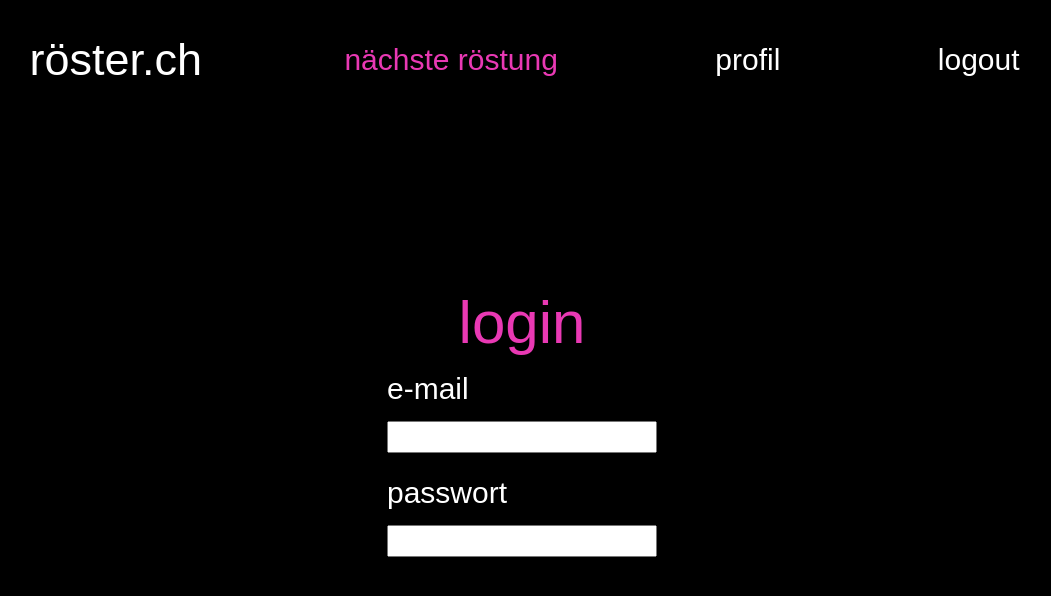
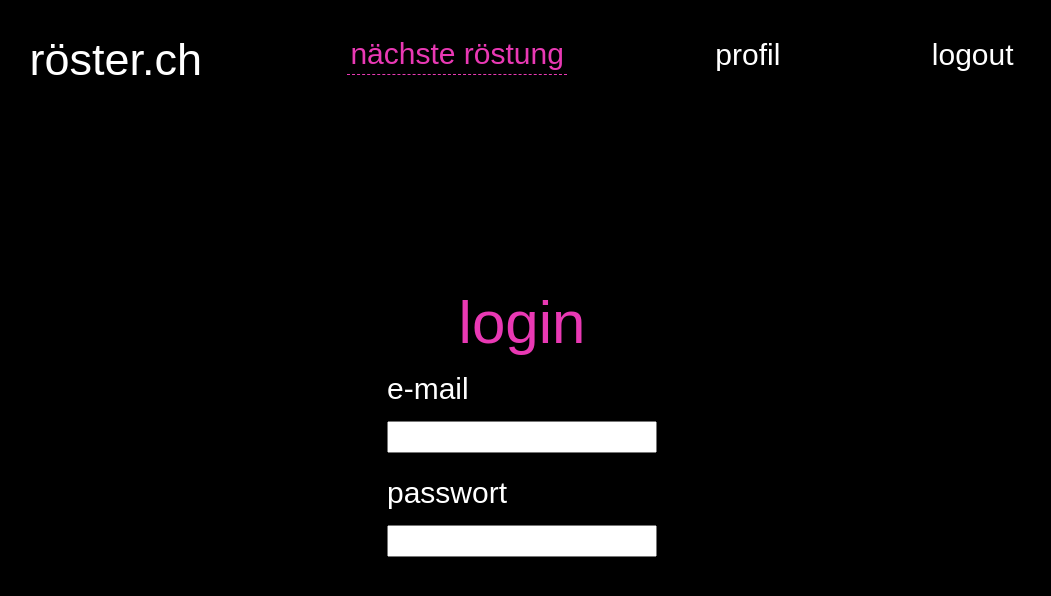
Before and after one commit to loof/roester.ch, a Next.js app: page /login in a window 1280 px wide. Shown: the top 596 px of the page, without its empty margins (118-1169 px from the left). Built offline with nearby package versions, Linux system fonts and the light colour scheme; a web font is replaced by a local one.

Commit message:
Minor change

```diff
--- a/components/Header.module.css
+++ b/components/Header.module.css
@@ -19,7 +19,7 @@
 
 .nav a.active {
     color: #E939B4;
-}
+    border-bottom: 1px dashed #E939B4;}
 
 .nav > div.buttons {
     grid-row-start: 1;
@@ -87,7 +87,6 @@ hidden by default, visible when #header.menu-expanded */
 /* Nav menu styling*/
 
 .navmenu ul {
-    list-style-type: none;
     display: flex;
     flex-direction: column;
     align-items: center;
@@ -95,8 +94,13 @@ hidden by default, visible when #header.menu-expanded */
 
 .navmenu ul li a {
     display: block;
-    padding: 0.5rem;
+    padding: 0.1rem;
     font-size: 1.5rem;
+}
+
+.navmenu ul li {
+    margin-bottom: 1rem;
+    list-style-type: square;
 }
 
 @media only screen and (min-width: 768px) {
@@ -109,6 +113,10 @@ hidden by default, visible when #header.menu-expanded */
     .navmenu ul {
         flex-direction: row;
         justify-content: space-evenly;
+    }
+
+    .navmenu ul li {
+        margin-bottom: 0;
     }
 
     .navmenu ul li a {
--- a/styles/globals.css
+++ b/styles/globals.css
@@ -71,3 +71,7 @@ button *, a * {
 .hidden {
     display: none;
 }
+
+a:hover {
+    color: #E939B4;
+}
```
